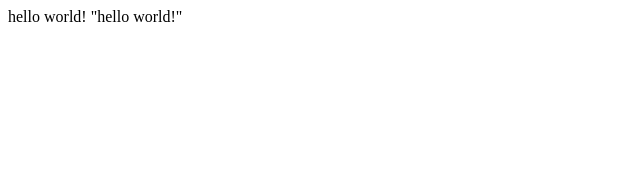
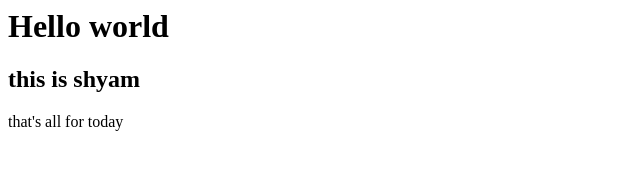
Before and after one commit to vgsdfa/vgsdfa.github.io, a plain HTML site: page index.html in a window 1280 px wide. Shown: the whole page, without its empty margins (0-640 px from the left). Drawn offline with Linux system fonts and the light colour scheme.

Commit message:
nice one

```diff
--- a/index.html
+++ b/index.html
@@ -1,2 +1,3 @@
-hello world!
-"hello world!"
+<h1>Hello world</h1>
+<h2>this is shyam</h2>
+<p>that's all for today</p>
```
